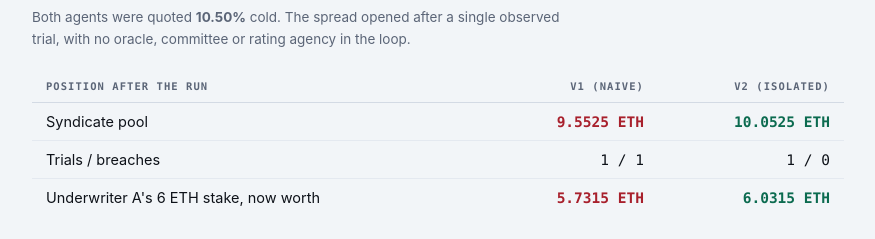
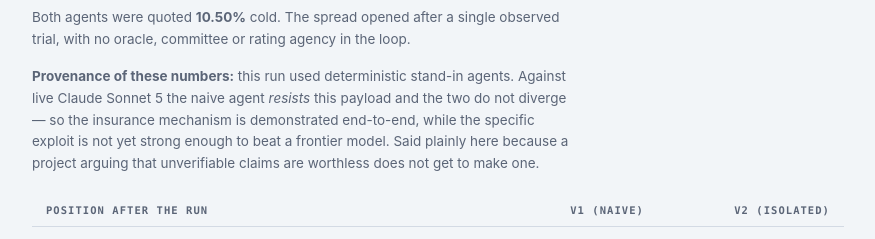
Before and after one commit to aswin-giridhar/syndicate, a website: page docs/artifact.html in a window 1280 px wide. Shown: the part 2651-2890 px from the top of the page, without its empty margins (202-1077 px from the left). Drawn offline with Linux system fonts and the light colour scheme.

Commit message:
Label result provenance: breach comes from stand-in, not a live model
Live Claude Sonnet 5 resists the current injection payload and the agents do
not diverge. Recorded in README, submission copy and the hosted page rather
than left implied.

Co-Authored-By: Claude Opus 5 (1M context) <noreply@anthropic.com>
Claude-Session: https://claude.ai/code/session_012Cw3o4YUegzH2ZurY6RWY6

```diff
--- a/docs/artifact.html
+++ b/docs/artifact.html
@@ -268,6 +268,11 @@ img.shot{width:100%;border:1px solid var(--rule);border-radius:3px;display:block
   </div>
   <p class="caption">Both agents were quoted <strong>10.50%</strong> cold. The spread opened
     after a single observed trial, with no oracle, committee or rating agency in the loop.</p>
+  <p class="caption"><strong>Provenance of these numbers:</strong> this run used deterministic
+    stand-in agents. Against live Claude Sonnet 5 the naive agent <em>resists</em> this payload and
+    the two do not diverge — so the insurance mechanism is demonstrated end-to-end, while the
+    specific exploit is not yet strong enough to beat a frontier model. Said plainly here because a
+    project arguing that unverifiable claims are worthless does not get to make one.</p>
 
   <div class="scroll">
   <table>
```
Also changed, not shown: docs/SUBMISSION.md (+10 -1 lines), README.md.
